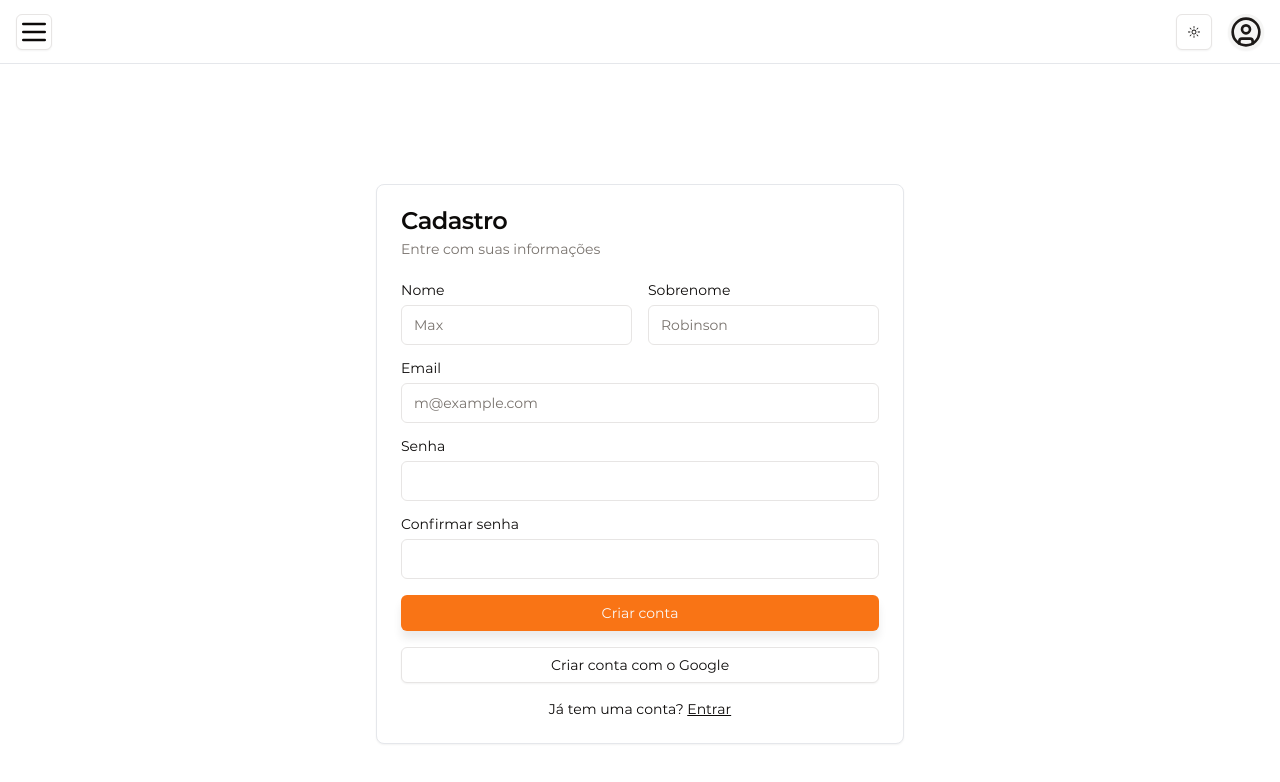
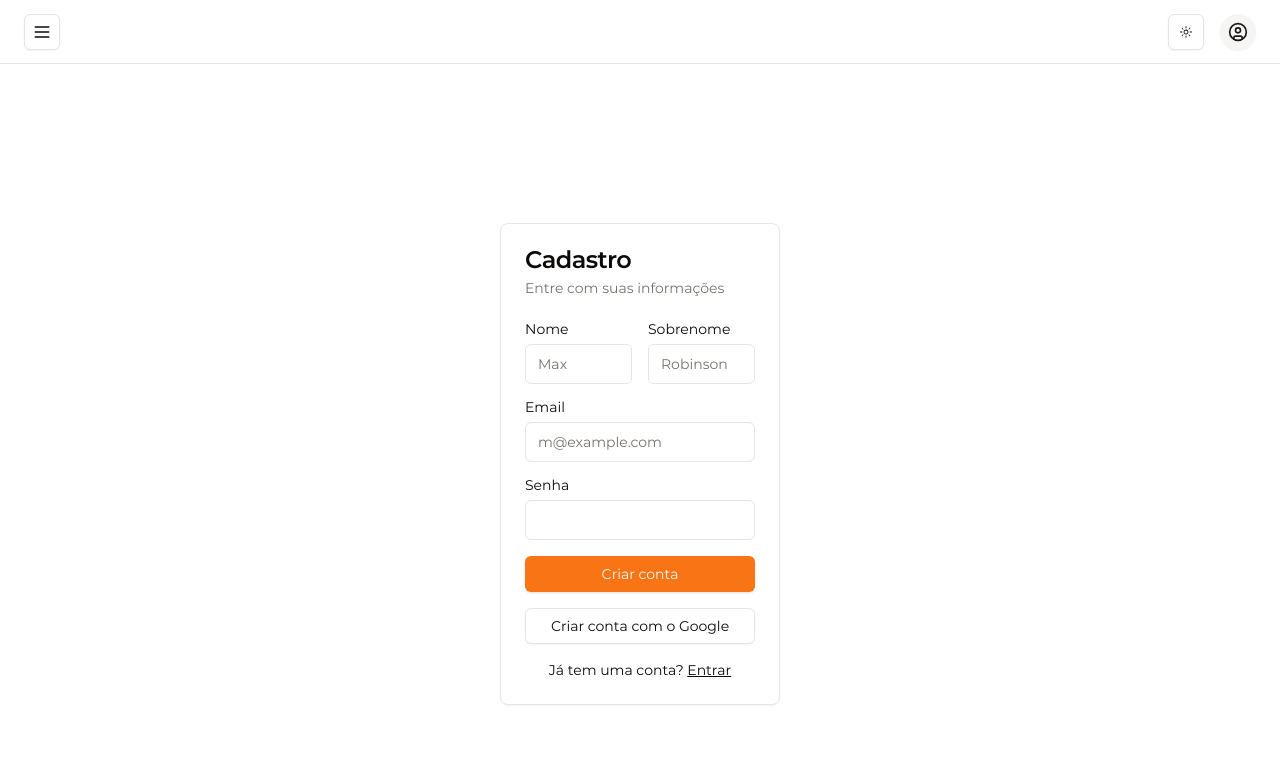
Before and after one commit to Coastal-Coders/lindaflor-ecommerce, a Next.js app: page /signup in a window 1280 px wide. Shown: the top 782 px of the page. Built offline with nearby package versions, Linux system fonts and the light colour scheme.

Commit message:
feat(signup): update form to handle HTTP requests and add custom hook

```diff
--- a/next.config.js
+++ b/next.config.js
@@ -5,11 +5,6 @@ const nextConfig = {
   images: {
     formats: ['image/avif', 'image/webp'],
   },
-  compiler: {
-    removeConsole: {
-      exclude: ['error'],
-    },
-  },
 };
 
 module.exports = nextConfig;
--- /dev/null
+++ b/src/@types/SignUpUser.ts
@@ -0,0 +1,6 @@
+export type SignUpUser = {
+  name: string;
+  surname: string;
+  email: string;
+  password: string;
+};
--- a/src/app/signin/SignIn.tsx
+++ b/src/app/signin/SignIn.tsx
@@ -8,7 +8,7 @@ import { Label } from '@/components/ui/Label';
 import { useSignIn } from '@/hooks/auth';
 
 export function SignIn() {
-  const { register, handleSubmit, onSubmit, errors } = useSignIn();
+  const { register, handleSubmit, errors } = useSignIn();
 
   return (
     <main className='flex min-h-screen items-center'>
@@ -20,7 +20,7 @@ export function SignIn() {
         <CardContent>
           <form
             className='grid gap-4'
-            onSubmit={(event) => void handleSubmit(onSubmit)(event)}
+            onSubmit={(event) => void handleSubmit(event)}
           >
             <div className='grid gap-2'>
               <Label htmlFor='email'>Email</Label>
@@ -28,7 +28,7 @@ export function SignIn() {
                 id='email'
                 type='email'
                 autoComplete='email'
-                {...register('email', { required: 'Email é obrigatório' })}
+                {...register('email', { required: true })}
               />
               {errors.email && <span className='text-red-500'>{errors.email.message}</span>}
             </div>
@@ -46,7 +46,7 @@ export function SignIn() {
                 id='password'
                 type='password'
                 autoComplete='password'
-                {...register('password', { required: 'Senha é obrigatória' })}
+                {...register('password', { required: true })}
               />
               {errors.password && <span className='text-red-500'>{errors.password.message}</span>}
             </div>
@@ -57,13 +57,15 @@ export function SignIn() {
             >
               Entrar
             </Button>
+          </form>
+          <div className='mt-4'>
             <Button
               variant='outline'
               className='w-full'
             >
               Login com o Google
             </Button>
-          </form>
+          </div>
           <div className='mt-4 text-center text-sm'>
             Não tem uma conta?{' '}
             <Link
--- a/src/app/signup/SignUp.tsx
+++ b/src/app/signup/SignUp.tsx
@@ -1,10 +1,14 @@
+'use client';
 import Link from 'next/link';
 import { Button } from '@/components/ui/Button';
 import { Card, CardContent, CardDescription, CardHeader, CardTitle } from '@/components/ui/Card';
 import { Input } from '@/components/ui/Input';
 import { Label } from '@/components/ui/Label';
+import { useSignUp } from '@/hooks/auth';
 
 export function SignUp() {
+  const { handleSubmit, errors, register } = useSignUp();
+
   return (
     <main className='flex min-h-screen items-center'>
       <Card className='mx-auto sm:max-w-md'>
@@ -13,23 +17,28 @@ export function SignUp() {
           <CardDescription>Entre com suas informações</CardDescription>
         </CardHeader>
         <CardContent>
-          <div className='grid gap-4'>
+          <form
+            className='grid gap-4'
+            onSubmit={(event) => void handleSubmit(event)}
+          >
             <div className='grid grid-cols-2 gap-4'>
               <div className='grid gap-2'>
-                <Label htmlFor='first-name'>Nome</Label>
+                <Label htmlFor='name'>Nome</Label>
                 <Input
-                  id='first-name'
+                  id='name'
                   placeholder='Max'
-                  required
+                  {...register('name', { required: true })}
                 />
+                {errors.name && <span className='text-red-500'>{errors.name.message}</span>}
               </div>
               <div className='grid gap-2'>
-                <Label htmlFor='last-name'>Sobrenome</Label>
+                <Label htmlFor='surname'>Sobrenome</Label>
                 <Input
-                  id='last-name'
+                  id='surname'
                   placeholder='Robinson'
-                  required
+                  {...register('surname', { required: true })}
                 />
+                {errors.surname && <span className='text-red-500'>{errors.surname.message}</span>}
               </div>
             </div>
             <div className='grid gap-2'>
@@ -38,29 +47,39 @@ export function SignUp() {
                 id='email'
                 type='email'
                 placeholder='m@example.com'
-                required
+                autoComplete='email'
+                {...register('email', { required: true })}
               />
             </div>
+            {errors.email && <span className='text-red-500'>{errors.email.message}</span>}
             <div className='grid gap-2'>
               <Label htmlFor='password'>Senha</Label>
               <Input
                 id='password'
                 type='password'
+                autoComplete='password'
+                {...register('password', { required: true })}
               />
+              {errors.password && <span className='text-red-500'>{errors.password.message}</span>}
             </div>
-            <div className='grid gap-2'>
+
+            {/* <div className='grid gap-2'>
               <Label htmlFor='confirmPassword'>Confirmar senha</Label>
               <Input
                 id='confirmPassword'
                 type='password'
+                autoComplete='password'
               />
-            </div>
+            </div> */}
+            {errors.root && <span className='text-center text-red-500'>{errors.root.message}</span>}
             <Button
               type='submit'
               className='w-full'
             >
               Criar conta
             </Button>
+          </form>
+          <div className='my-4 grid gap-4'>
             <Button
               variant='outline'
               className='w-full'
--- a/src/hooks/auth/index.ts
+++ b/src/hooks/auth/index.ts
@@ -1 +1,3 @@
 export { default as useSignIn } from './useSignIn';
+export { default as useSignOut } from './useSignOut';
+export { default as useSignUp } from './useSignUp';
--- a/src/hooks/auth/useSignIn.ts
+++ b/src/hooks/auth/useSignIn.ts
@@ -4,7 +4,7 @@ import { Auth } from '@/@types/auth';
 import { Tokens } from '@/@types/tokens';
 import { zodResolver } from '@hookform/resolvers/zod';
 import axios from 'axios';
-import { getCookie, setCookie } from 'cookies-next';
+import { setCookie } from 'cookies-next';
 import { z } from 'zod';
 
 const schema = z.object({
@@ -32,19 +32,16 @@ const useSignIn = () => {
       setCookie('accessToken', accessToken, { httpOnly: true });
       setCookie('refreshToken', refreshToken, { httpOnly: true });
 
-      console.log(getCookie('accessToken'));
-
-      setError('email', { message: 'Email inválido' });
       router.push('/dashboard');
     } catch (error) {
-      console.error('Unexpected error', error);
+      setError('root', { message: 'Email ou senha inválidos' });
     }
   };
 
   return {
     register,
-    handleSubmit,
-    onSubmit,
+    handleSubmit: handleSubmit(onSubmit),
+    setError,
     errors,
   };
 };
--- /dev/null
+++ b/src/hooks/auth/useSignUp.ts
@@ -0,0 +1,44 @@
+import { useRouter } from 'next/navigation';
+import { SubmitHandler, useForm } from 'react-hook-form';
+import { SignUpUser } from '@/@types/SignUpUser';
+import { zodResolver } from '@hookform/resolvers/zod';
+import axios from 'axios';
+import { z } from 'zod';
+
+const schema = z.object({
+  name: z.string().min(2, { message: 'Nome deve ter no mínimo 2 caracteres' }),
+  surname: z.string().min(2, { message: 'Sobrenome deve ter no mínimo 2 caracteres' }),
+  email: z.string().email({ message: 'Email inválido' }),
+  password: z.string().min(8, { message: 'Senha deve ter no mínimo 8 caracteres' }),
+});
+
+const useSignUp = () => {
+  const router = useRouter();
+  const {
+    register,
+    handleSubmit,
+    setError,
+    formState: { errors },
+  } = useForm<SignUpUser>({
+    resolver: zodResolver(schema),
+  });
+
+  const onSubmit: SubmitHandler<SignUpUser> = async (data, event) => {
+    event?.preventDefault();
+
+    console.log(data);
+    try {
+      await axios.post<SignUpUser>('http://localhost:3001/auth/local/signup', data);
+      router.push('/signin');
+    } catch (error) {
+      setError('root', { message: 'Erro ao cadastrar usuário' });
+    }
+  };
+  return {
+    handleSubmit: handleSubmit(onSubmit),
+    register,
+    errors,
+  };
+};
+
+export default useSignUp;
--- a/src/hooks/index.ts
+++ /dev/null
@@ -1 +0,0 @@
-export { default as useSignIn } from './auth/useSignIn';
--- a/src/styles/theme.ts
+++ b/src/styles/theme.ts
@@ -2,6 +2,55 @@ import plugin from 'tailwindcss/plugin';
 
 const themePlugin = plugin(
   function ({ addBase }) {
+    addBase({
+      '*': {
+        outline: 'none',
+        WebkitFontSmoothing: 'antialiased',
+        MozOsxFontSmoothing: 'grayscale',
+        fontFamily: 'Montserrat',
+      },
+      html: { fontSize: '62.5%' },
+      body: {
+        backgroundColor: 'hsl(var(--color-background))',
+        color: 'hsl(var(--color-foreground))',
+      },
+      'input,\ntextarea,\nbutton': { fontFamily: 'inherit' },
+      button: { cursor: 'pointer' },
+      a: { color: 'inherit', textDecoration: 'none' },
+    });
+
+    const montserrat300 = {
+      fontFamily: 'Montserrat',
+      fontStyle: 'normal',
+      fontWeight: '300',
+      fontDisplay: 'swap',
+      src: 'local(""), url("/fonts/montserrat-v15-latin-300.woff2") format("woff2")',
+    };
+    const montserrat400 = {
+      fontFamily: 'Montserrat',
+      fontStyle: 'normal',
+      fontWeight: '400',
+      fontDisplay: 'swap',
+      src: 'local(""), url("/fonts/montserrat-v15-latin-regular.woff2") format("woff2")',
+    };
+    const montserrat600 = {
+      fontFamily: 'Montserrat',
+      fontStyle: 'normal',
+      fontWeight: '600',
+      fontDisplay: 'swap',
+      src: 'local(""), url("/fonts/montserrat-v15-latin-600.woff2") format("woff2")',
+    };
+
+    addBase({
+      '@font-face': montserrat300,
+    });
+    addBase({
+      '@font-face': montserrat400,
+    });
+    addBase({
+      '@font-face': montserrat600,
+    });
+
     addBase({
       ':root': {
         '--color-background': '0deg 0% 100%',
@@ -63,58 +112,6 @@ const themePlugin = plugin(
         '--color-destructive-foreground': '60deg 9% 98%',
       },
     });
-
-    addBase({
-      '*': {
-        margin: '0',
-        padding: '0',
-        boxSizing: 'border-box',
-        outline: 'none',
-        WebkitFontSmoothing: 'antialiased',
-        MozOsxFontSmoothing: 'grayscale',
-      },
-      html: { fontSize: '62.5%' },
-      body: {
-        backgroundColor: 'hsl(var(--color-background))',
-        color: 'hsl(var(--color-foreground))',
-        fontFamily: "'Montserrat', sans-serif",
-      },
-      'input,\ntextarea,\nbutton': { fontFamily: 'inherit' },
-      button: { cursor: 'pointer' },
-      a: { color: 'inherit', textDecoration: 'none' },
-    });
-
-    const montserrat300 = {
-      fontFamily: 'Montserrat',
-      fontStyle: 'normal',
-      fontWeight: '300',
-      fontDisplay: 'swap',
-      src: 'local(""), url("/fonts/montserrat-v15-latin-300.woff2") format("woff2")',
-    };
-    const montserrat400 = {
-      fontFamily: 'Montserrat',
-      fontStyle: 'normal',
-      fontWeight: '400',
-      fontDisplay: 'swap',
-      src: 'local(""), url("/fonts/montserrat-v15-latin-regular.woff2") format("woff2")',
-    };
-    const montserrat600 = {
-      fontFamily: 'Montserrat',
-      fontStyle: 'normal',
-      fontWeight: '600',
-      fontDisplay: 'swap',
-      src: 'local(""), url("/fonts/montserrat-v15-latin-600.woff2") format("woff2")',
-    };
-
-    addBase({
-      '@font-face': montserrat300,
-    });
-    addBase({
-      '@font-face': montserrat400,
-    });
-    addBase({
-      '@font-face': montserrat600,
-    });
   },
   {
     theme: {
@@ -132,13 +129,6 @@ const themePlugin = plugin(
         '7xl': ['7.2rem', { lineHeight: '1.6rem' }],
         '8xl': ['9.6rem', { lineHeight: '1.6rem' }],
         '9xl': ['12.8rem', { lineHeight: '1.6rem' }],
-      },
-      screens: {
-        sm: { max: '360px' },
-        md: { min: '361px', max: '728px' },
-        lg: { min: '729px', max: '1024px' },
-        xl: { min: '1025px', max: '1920px' },
-        '2xl': { min: '1921px' },
       },
       borderRadius: {
         none: '0px',
@@ -190,6 +180,9 @@ const themePlugin = plugin(
       },
 
       extend: {
+        fontFamily: {
+          Montserrat: ['Montserrat', 'sans-serif', 'sans', 'Helvetica'],
+        },
         columns: {
           '3xs': '25.6rem',
           '2xs': '28.8rem',
@@ -205,7 +198,6 @@ const themePlugin = plugin(
           '6xl': '115.2rem',
           '7xl': '128rem',
         },
-        boxShadow: { DEFAULT: '0 8px 8px hsla(0, 0%, 0%, 0.08)' },
         colors: {
           background: 'hsl(var(--color-background) / <alpha-value>)',
           foreground: 'hsl(var(--color-foreground) / <alpha-value>)',
```
Also changed, not shown: src/app/page.tsx (+1 -14 lines).
